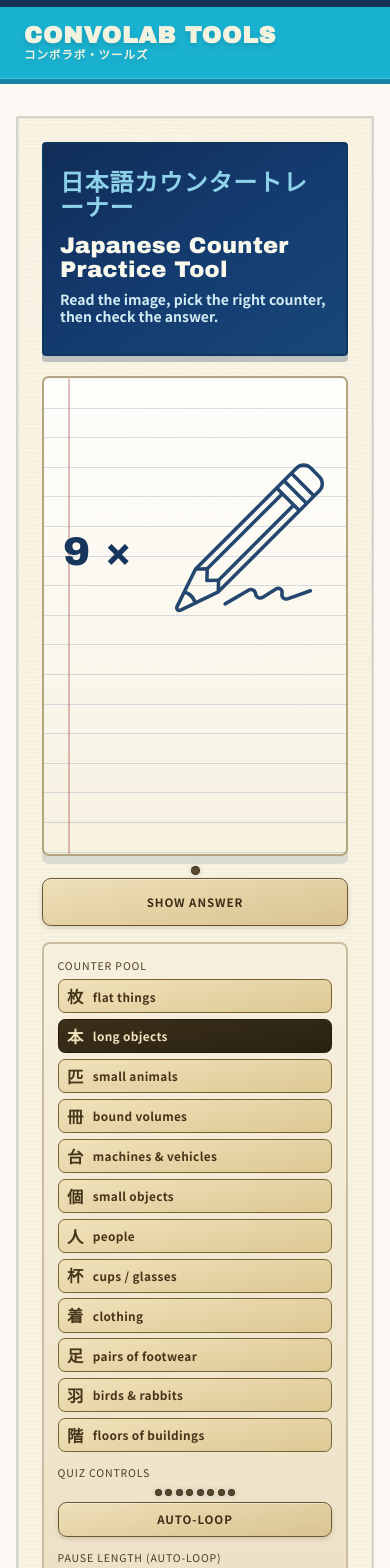
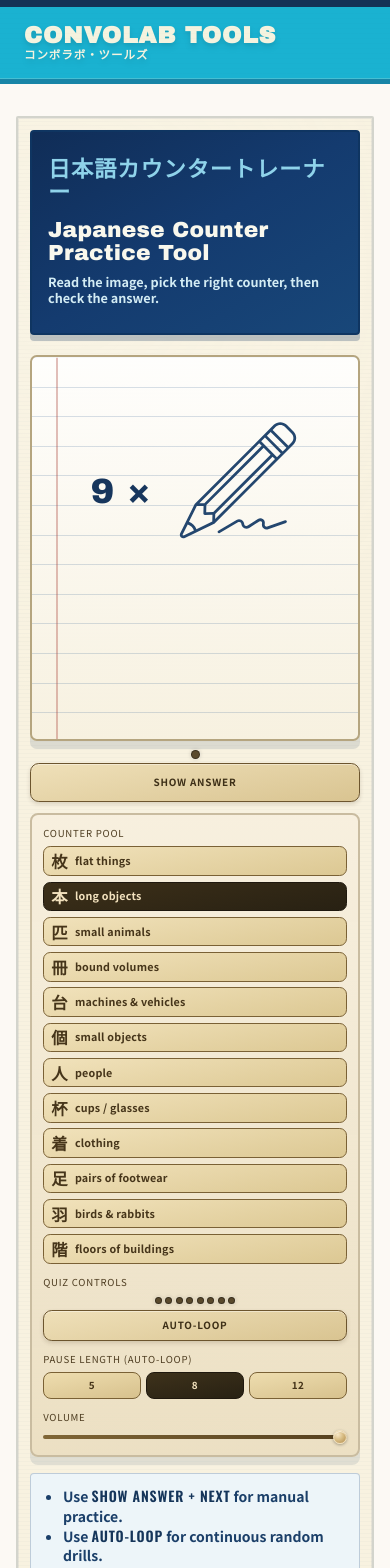
Before and after one commit to andyroo2000/convo-lab, a React (Vite) app in the folder client/: page /tools/japanese-counters in a window 390 px wide. Shown: the top 1568 px of the page. Built offline with nearby package versions, Linux system fonts and the light colour scheme; no server answers.

Commit message:
Improve Japanese counters responsiveness and card selection behavior

```diff
--- a/client/src/features/tools/japaneseCounters/components/JapaneseCounterPracticeToolPage.tsx
+++ b/client/src/features/tools/japaneseCounters/components/JapaneseCounterPracticeToolPage.tsx
@@ -22,6 +22,7 @@ const PAUSE_OPTIONS = [5, 8, 12] as const;
 const RUBY_RT_CLASS = '!text-[0.34em] sm:!text-[0.27em]';
 const DEFAULT_AUTO_LOOP_ENABLED = false;
 const HISTORY_LIMIT = 120;
+const RECENT_OBJECT_HISTORY_LIMIT = 10;
 const KANJI_REGEX = /[\u3400-\u4dbf\u4e00-\u9fff\uf900-\ufaff々]/u;
 
 interface CounterCardSnapshot {
@@ -56,6 +57,9 @@ const FloorStairsCue = () => (
   </svg>
 );
 
+const buildCardObjectHistoryKey = (card: CounterPracticeCard): string =>
+  `${card.counterId}:${card.object.id}`;
+
 const JapaneseCounterPracticeToolPage = () => {
   const [selectedCounterIds, setSelectedCounterIds] = useState<CounterId[]>(DEFAULT_COUNTER_IDS);
   const [card, setCard] = useState<CounterPracticeCard>(() =>
@@ -76,6 +80,7 @@ const JapaneseCounterPracticeToolPage = () => {
   const playbackRef = useRef<ReturnType<typeof playCounterAudioClip> | null>(null);
   const isFirstPowerOnRef = useRef(true);
   const previousCardsRef = useRef<CounterCardSnapshot[]>([]);
+  const recentObjectKeysRef = useRef<string[]>([]);
 
   const statusText = (() => {
     if (!isPowerOn || countdownSeconds === null) return '';
@@ -159,10 +164,18 @@ const JapaneseCounterPracticeToolPage = () => {
     });
   }, [playCurrentCardAudio]);
 
+  const rememberCardObject = useCallback((currentCard: CounterPracticeCard): string[] => {
+    const key = buildCardObjectHistoryKey(currentCard);
+    const dedupedKeys = [key, ...recentObjectKeysRef.current.filter((entry) => entry !== key)];
+    recentObjectKeysRef.current = dedupedKeys.slice(0, RECENT_OBJECT_HISTORY_LIMIT);
+    return recentObjectKeysRef.current;
+  }, []);
+
   const advanceToNextCard = useCallback(() => {
     setIsRevealed(false);
-    setCard(createCounterPracticeCard(selectedCounterIds));
-  }, [selectedCounterIds]);
+    const recentObjectKeys = rememberCardObject(card);
+    setCard(createCounterPracticeCard(selectedCounterIds, recentObjectKeys));
+  }, [card, rememberCardObject, selectedCounterIds]);
 
   const handleNext = useCallback(() => {
     clearNextLedTimer();
@@ -342,8 +355,9 @@ const JapaneseCounterPracticeToolPage = () => {
     }
 
     previousCardsRef.current = [];
+    recentObjectKeysRef.current = [];
     setIsRevealed(false);
-    setCard(createCounterPracticeCard(selectedCounterIds));
+    setCard(createCounterPracticeCard(selectedCounterIds, recentObjectKeysRef.current));
   }, [card.counterId, selectedCounterIds]);
 
   const nextButtonLabel = isRevealed ? 'Next' : 'Show Answer';
@@ -357,15 +371,15 @@ const JapaneseCounterPracticeToolPage = () => {
 
   return (
     <div className="space-y-5">
-      <section className="card retro-paper-panel">
+      <section className="card retro-paper-panel !p-3 sm:!p-5 lg:!p-6">
         <div className="mb-5 rounded border-2 border-[#0f3561] bg-gradient-to-br from-[#102d57] via-[#143b6f] to-[#184779] px-4 pt-6 pb-7 text-[#f7f6ef] shadow-[0_6px_0_rgba(17,51,92,0.26)] sm:px-5 sm:pt-7 sm:pb-8">
-          <p className="pb-3 text-[clamp(1.45rem,1.05rem+1.8vw,2.5rem)] font-semibold leading-[1.05] tracking-[0.04em] text-[#8fd3ea]">
+          <p className="pb-3 text-[clamp(1.1rem,0.95rem+1.8vw,2.5rem)] font-semibold leading-[1.05] tracking-[0.04em] text-[#8fd3ea]">
             日本語カウンタートレーナー
           </p>
-          <p className="retro-headline mt-1 text-[clamp(1.4rem,1rem+1.7vw,2.05rem)] leading-[1.08] text-[#f9f8ed]">
+          <p className="retro-headline mt-1 text-[clamp(1.25rem,0.95rem+1.7vw,2.05rem)] leading-[1.08] text-[#f9f8ed]">
             Japanese Counter Practice Tool
           </p>
-          <p className="mt-2 text-sm font-semibold leading-tight text-[#d3ecf4] sm:text-base">
+          <p className="mt-2 text-[0.79rem] font-semibold leading-tight text-[#d3ecf4] sm:text-base">
             Read the image, pick the right counter, then check the answer.
           </p>
         </div>
--- a/client/src/features/tools/japaneseCounters/logic/counterPractice.ts
+++ b/client/src/features/tools/japaneseCounters/logic/counterPractice.ts
@@ -650,9 +650,14 @@ const COUNTER_READINGS: Record<CounterId, CounterReading[]> = {
 
 export const COUNTER_POOL: CounterOption[] = COUNTER_OPTIONS;
 export const DEFAULT_COUNTER_IDS: CounterId[] = ['hon'];
+const RECENT_OBJECT_EXCLUSION_LIMIT = 10;
 
 function randomItem<T>(items: readonly T[]): T {
   return items[Math.floor(Math.random() * items.length)];
+}
+
+function buildObjectHistoryKey(counterId: CounterId, objectId: string): string {
+  return `${counterId}:${objectId}`;
 }
 
 function isCounterId(value: string): value is CounterId {
@@ -692,13 +697,36 @@ export function toggleCounterSelection(
 }
 
 export function createCounterPracticeCard(
-  selectedCounterIds: readonly CounterId[]
+  selectedCounterIds: readonly CounterId[],
+  recentObjectKeys: readonly string[] = []
 ): CounterPracticeCard {
   const safeCounterIds =
     selectedCounterIds.length > 0 ? [...selectedCounterIds] : [...DEFAULT_COUNTER_IDS];
-  const counterId = randomItem(safeCounterIds);
+  const totalObjectCount = safeCounterIds.reduce(
+    (count, counterId) => count + COUNTER_OBJECTS[counterId].length,
+    0
+  );
+  const recentWindowSize =
+    totalObjectCount > 1
+      ? Math.min(RECENT_OBJECT_EXCLUSION_LIMIT, totalObjectCount - 1, recentObjectKeys.length)
+      : 0;
+  const excludedObjectKeys = new Set(recentObjectKeys.slice(0, recentWindowSize));
+
+  const selectableCounterIds = safeCounterIds.filter((counterId) =>
+    COUNTER_OBJECTS[counterId].some(
+      (object) => !excludedObjectKeys.has(buildObjectHistoryKey(counterId, object.id))
+    )
+  );
+  const counterId =
+    selectableCounterIds.length > 0 ? randomItem(selectableCounterIds) : randomItem(safeCounterIds);
   const counter = COUNTER_OPTIONS_BY_ID[counterId];
-  const object = randomItem(COUNTER_OBJECTS[counterId]);
+  const eligibleObjects = COUNTER_OBJECTS[counterId].filter(
+    (object) => !excludedObjectKeys.has(buildObjectHistoryKey(counterId, object.id))
+  );
+  const object =
+    eligibleObjects.length > 0
+      ? randomItem(eligibleObjects)
+      : randomItem(COUNTER_OBJECTS[counterId]);
   const reading = randomItem(COUNTER_READINGS[counterId]);
 
   return {
--- a/client/src/styles/index.css
+++ b/client/src/styles/index.css
@@ -3641,7 +3641,7 @@
 
 .retro-counter-layout {
   display: grid;
-  grid-template-columns: minmax(0, 1.3fr) minmax(260px, 1fr);
+  grid-template-columns: minmax(0, 1.28fr) minmax(280px, 1fr);
   gap: 1rem;
   margin-top: 1rem;
 }
@@ -3650,11 +3650,12 @@
   display: flex;
   flex-direction: column;
   gap: 0.6rem;
+  min-width: 0;
 }
 
 .retro-counter-sheet {
   position: relative;
-  min-height: 24rem;
+  min-height: clamp(20.5rem, 58vw, 24rem);
   border: 2px solid #b5a57f;
   border-radius: 0.42rem;
   background:
@@ -3668,7 +3669,7 @@
     ),
     repeating-linear-gradient(180deg, rgba(54, 97, 145, 0.2) 0 1px, transparent 1px 1.85rem),
     linear-gradient(180deg, rgba(255, 255, 255, 0.9) 0%, rgba(247, 241, 224, 0.93) 100%);
-  padding: 1.2rem 2.2rem 1.6rem 3.8rem;
+  padding: 1.2rem clamp(0.95rem, 3vw, 2.2rem) 1.6rem clamp(2.5rem, 6vw, 3.8rem);
   box-shadow:
     inset 0 1px 0 rgba(255, 255, 255, 0.75),
     0 8px 0 rgba(17, 51, 92, 0.12);
@@ -3689,13 +3690,15 @@
 }
 
 .retro-counter-problem-row {
-  margin-top: 0.85rem;
+  margin-top: clamp(0.5rem, 2vw, 0.85rem);
   display: flex;
   align-items: center;
   justify-content: center;
-  gap: 0.95rem;
+  gap: clamp(0.45rem, 1.8vw, 0.95rem);
   width: fit-content;
   max-width: 100%;
+  min-width: 0;
+  padding-inline: 0.15rem;
   margin-inline: auto;
 }
 
@@ -3703,15 +3706,16 @@
   display: flex;
   align-items: center;
   justify-content: flex-start;
-  gap: 0.75rem;
-  flex: 0 0 auto;
+  gap: clamp(0.38rem, 1.4vw, 0.75rem);
+  flex: 0 1 auto;
+  min-width: 0;
 }
 
 .retro-counter-problem-qty {
   margin: 0;
   color: #17365d;
   font-family: 'Archivo Black', 'Noto Sans JP', sans-serif;
-  font-size: clamp(2.5rem, 8vw, 4.2rem);
+  font-size: clamp(2rem, 7.8vw, 4.2rem);
   line-height: 1;
   letter-spacing: 0.02em;
   white-space: nowrap;
@@ -3719,21 +3723,23 @@
 }
 
 .retro-counter-floor-cue {
-  width: 100%;
-  max-width: 144px;
+  width: clamp(30px, 8vw, 68px);
+  max-width: none;
   flex: 0 0 auto;
   color: #24476f;
   opacity: 0.96;
 }
 
 .retro-counter-illustration {
-  width: 100%;
+  width: clamp(130px, 31vw, 260px);
   max-width: 260px;
   justify-self: center;
   color: #24476f;
+  flex: 0 1 auto;
 }
 
 .retro-counter-illustration.has-floor-cue {
+  width: clamp(120px, 28vw, 220px);
   max-width: 220px;
 }
 
@@ -3871,6 +3877,7 @@
   display: flex;
   flex-direction: column;
   gap: 0.8rem;
+  min-width: 0;
   box-shadow: 0 8px 0 rgba(17, 51, 92, 0.1);
 }
 
@@ -4045,27 +4052,15 @@
   }
 
   .retro-counter-sheet {
-    min-height: 22.5rem;
-    padding: 1.1rem 1.3rem 1.35rem 2.9rem;
+    min-height: 21.25rem;
+    padding: 1rem 1.1rem 1.2rem 2.5rem;
   }
 
   .retro-counter-answer-slot {
-    min-height: 8.8rem;
-  }
-
-  .retro-counter-floor-cue {
-    max-width: 120px;
-  }
-
-  .retro-counter-illustration.has-floor-cue {
-    max-width: 190px;
+    min-height: 8.35rem;
   }
 
   .retro-counter-control-buttons {
-    grid-template-columns: 1fr;
-  }
-
-  .retro-counter-filter-grid {
     grid-template-columns: 1fr;
   }
 
@@ -4111,6 +4106,155 @@
   }
 }
 
+@media (max-width: 980px) {
+  .retro-counter-layout {
+    grid-template-columns: 1fr;
+  }
+
+  .retro-counter-sheet {
+    max-width: 100%;
+  }
+}
+
+@media (max-width: 540px) {
+  .retro-counter-filter-grid {
+    grid-template-columns: 1fr;
+  }
+}
+
+@media (max-width: 480px) {
+  .retro-counter-layout {
+    margin-top: 0.75rem;
+    gap: 0.7rem;
+  }
+
+  .retro-counter-sheet {
+    min-height: 19rem;
+    padding: 0.85rem 0.85rem 1rem 2.05rem;
+  }
+
+  .retro-counter-status {
+    min-height: 0.82rem;
+    font-size: 0.64rem;
+    letter-spacing: 0.04em;
+  }
+
+  .retro-counter-problem-row {
+    margin-top: 0.55rem;
+  }
+
+  .retro-counter-problem-qty {
+    font-size: clamp(1.7rem, 9vw, 2.35rem);
+  }
+
+  .retro-counter-floor-cue {
+    width: clamp(22px, 7.8vw, 34px);
+  }
+
+  .retro-counter-illustration {
+    width: clamp(98px, 42vw, 160px);
+  }
+
+  .retro-counter-illustration.has-floor-cue {
+    width: clamp(88px, 36vw, 130px);
+  }
+
+  .retro-counter-illustration.illustration-banana {
+    transform: translateX(-12px);
+  }
+
+  .retro-counter-illustration.illustration-student {
+    transform: translate(-44px, -14px);
+  }
+
+  .retro-counter-answer-slot {
+    min-height: 7.7rem;
+    margin-top: 0.65rem;
+  }
+
+  .retro-counter-answer {
+    font-size: clamp(1.38rem, 8vw, 1.95rem);
+    line-height: 1.14;
+  }
+
+  .retro-counter-gloss {
+    font-size: 0.68rem;
+    line-height: 1.25;
+  }
+
+  .retro-counter-controls-panel {
+    padding: 0.7rem;
+    gap: 0.68rem;
+  }
+
+  .retro-counter-control-label {
+    font-size: 0.6rem;
+  }
+
+  .retro-counter-filter-btn {
+    padding: 0.35rem 0.44rem;
+    gap: 0.46rem;
+  }
+
+  .retro-counter-filter-copy {
+    font-size: 0.67rem;
+    letter-spacing: 0.02em;
+  }
+
+  .retro-counter-control-btn {
+    font-size: 0.62rem;
+    padding: 0.44rem 0.42rem;
+  }
+
+  .retro-counter-next-btn {
+    min-height: 2.45rem;
+  }
+
+  .retro-counter-pause-btn {
+    font-size: 0.62rem;
+    min-width: 0;
+  }
+}
+
+@media (max-width: 360px) {
+  .retro-counter-sheet {
+    min-height: 18.2rem;
+    padding: 0.75rem 0.6rem 0.88rem 1.75rem;
+  }
+
+  .retro-counter-problem-qty {
+    font-size: clamp(1.45rem, 8.9vw, 1.85rem);
+  }
+
+  .retro-counter-floor-cue {
+    width: clamp(20px, 7.2vw, 28px);
+  }
+
+  .retro-counter-illustration {
+    width: clamp(90px, 39vw, 120px);
+  }
+
+  .retro-counter-illustration.has-floor-cue {
+    width: clamp(78px, 33vw, 102px);
+  }
+
+  .retro-counter-illustration.illustration-banana {
+    transform: translateX(-6px);
+  }
+
+  .retro-counter-answer-slot {
+    min-height: 7.2rem;
+  }
+
+  .retro-counter-answer {
+    font-size: clamp(1.18rem, 7vw, 1.65rem);
+  }
+
+  .retro-counter-gloss {
+    font-size: 0.62rem;
+  }
+}
+
 @media (max-width: 1024px) {
   .retro-date-practice-layout {
     grid-template-columns: 1fr;
```
Also changed, not shown: 1 other file (tests, documents, lock files or other folders).
